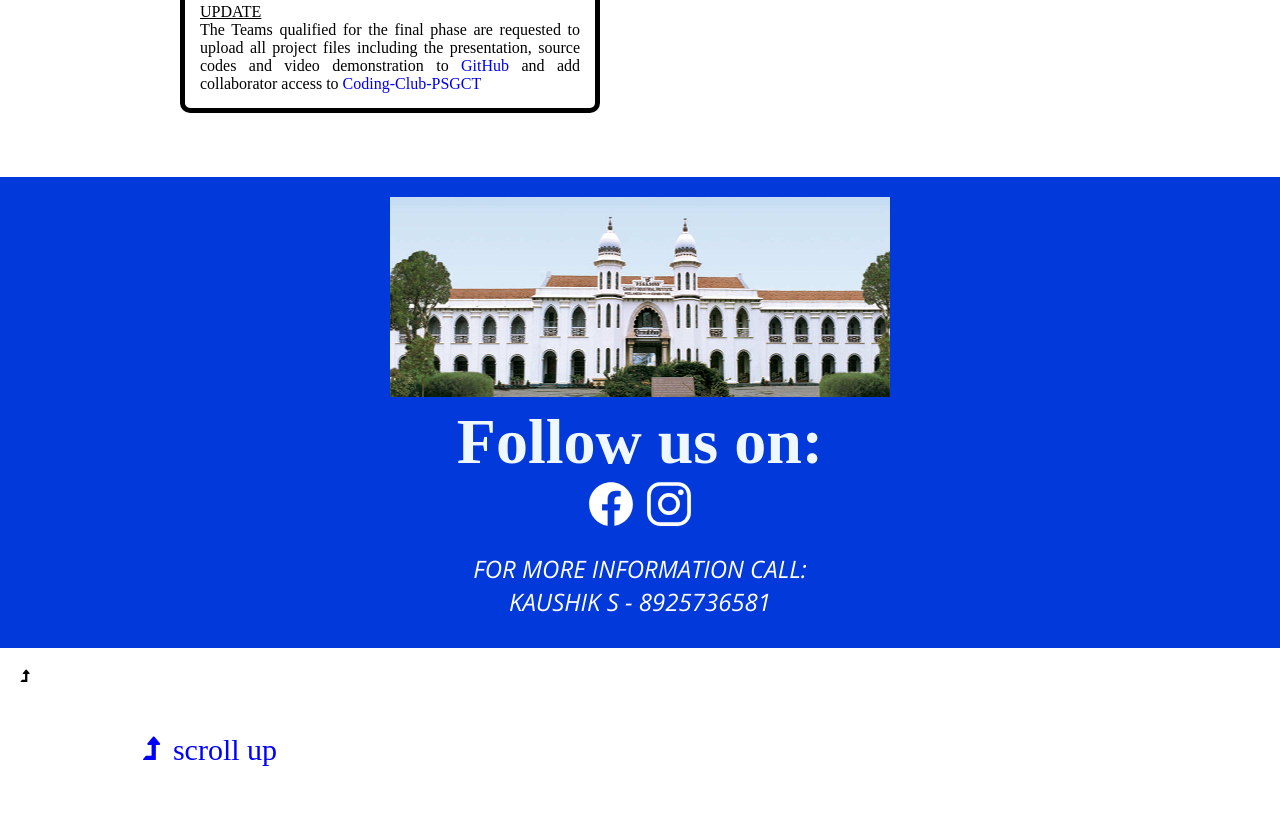
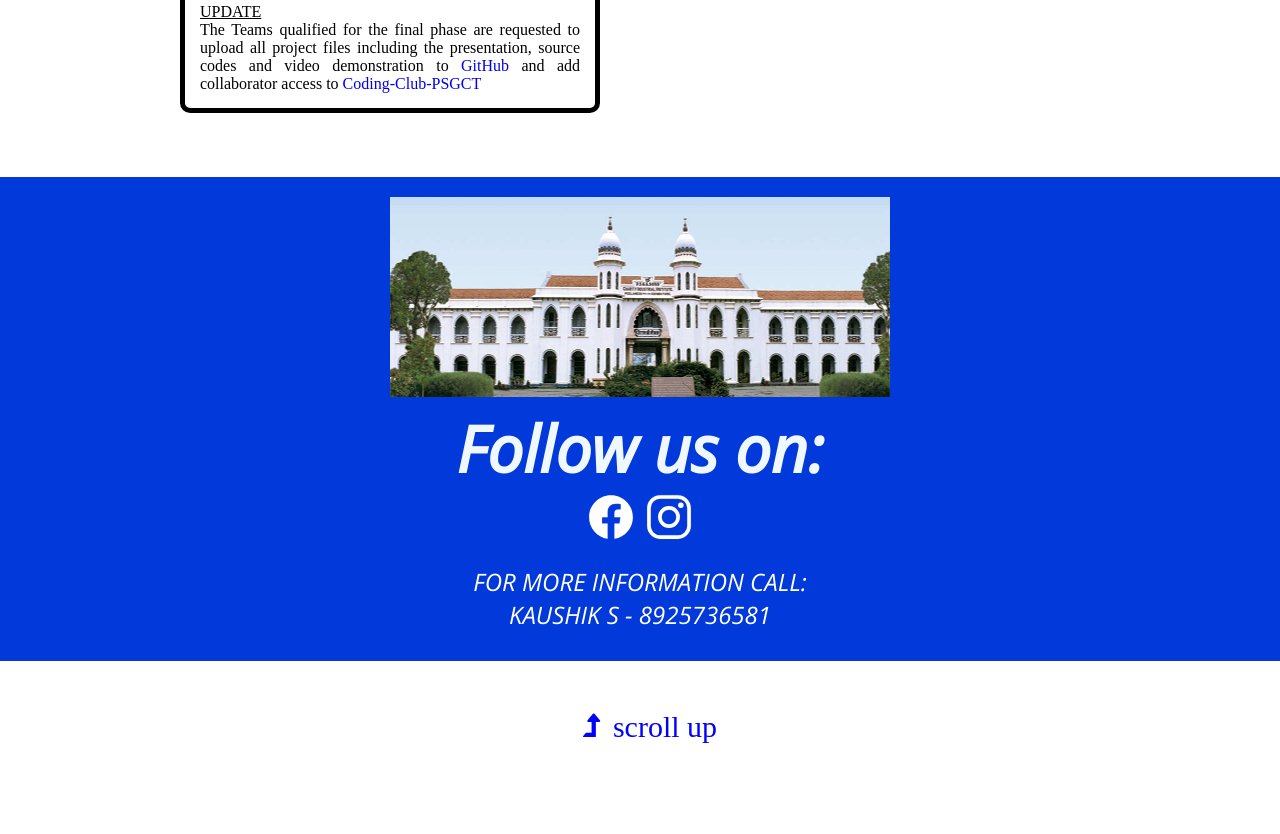
Before and after one commit to Coding-Club-PSGCT/Ideation2022, a plain HTML site: page index.html in a window 1280 px wide. Shown: the part 4431-5265 px from the top of the page. After the commit the page ends 5222 px from the top, so only its background shows below. Drawn offline with nearby package versions, Linux system fonts and the light colour scheme.

Commit message:
Update index.html

```diff
--- a/index.html
+++ b/index.html
@@ -225,7 +225,8 @@
                 <div class="image">
                     <img src="college.jpeg" alt="PSG Tech image" style="width:500px;height:200px; ">
                 </div>
-                <h1 style="color: aliceblue;">Follow us on:</h1>
+                <h1 style="color: aliceblue;font-family: 'Open Sans', sans-serif;
+                                          font-weight:100px;">Follow us on:</h1>
                 <ul class="medias">
                     <tr><a href="https://www.facebook.com/Coding-Club-PSG-Tech-125112509745256"><ion-icon name="logo-facebook" style="color:white; font-size: 50px; " ></ion-icon></a></tr>
                     <tr><a href="https://www.instagram.com/codingclub.psgtech/"><ion-icon name="logo-instagram" style="color:white; font-size:  50px;"></ion-icon></a></tr>
@@ -235,7 +236,7 @@
                   Kaushik S - 8925736581</p>
             </footer>
           </fieldset>
-          <div class="scrollUp fa fa-level-up">
+          <div class="scrollUp">
             <div class="neon">
               <a href="#" style="color: blue; size: 40000vh;">
                 <i class="fa fa-level-up" aria-hidden="true"></i>scroll up
```
